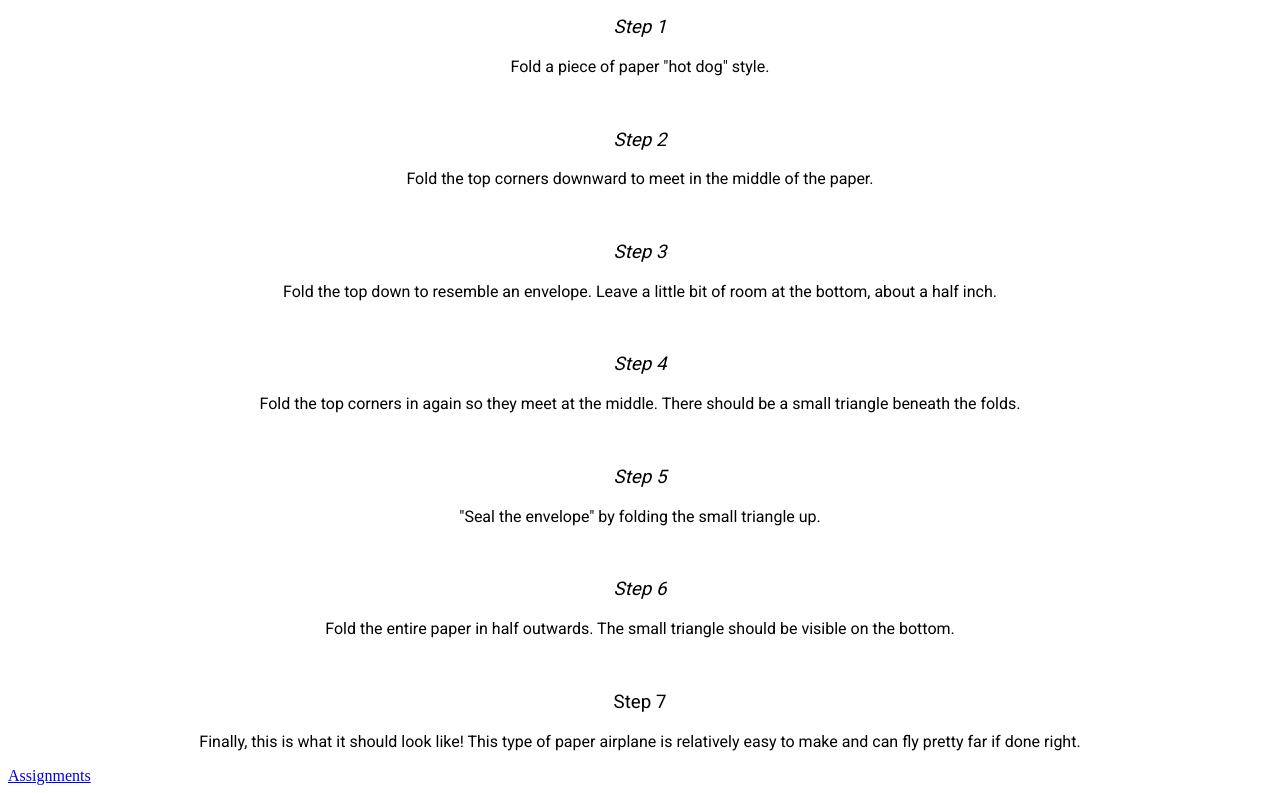
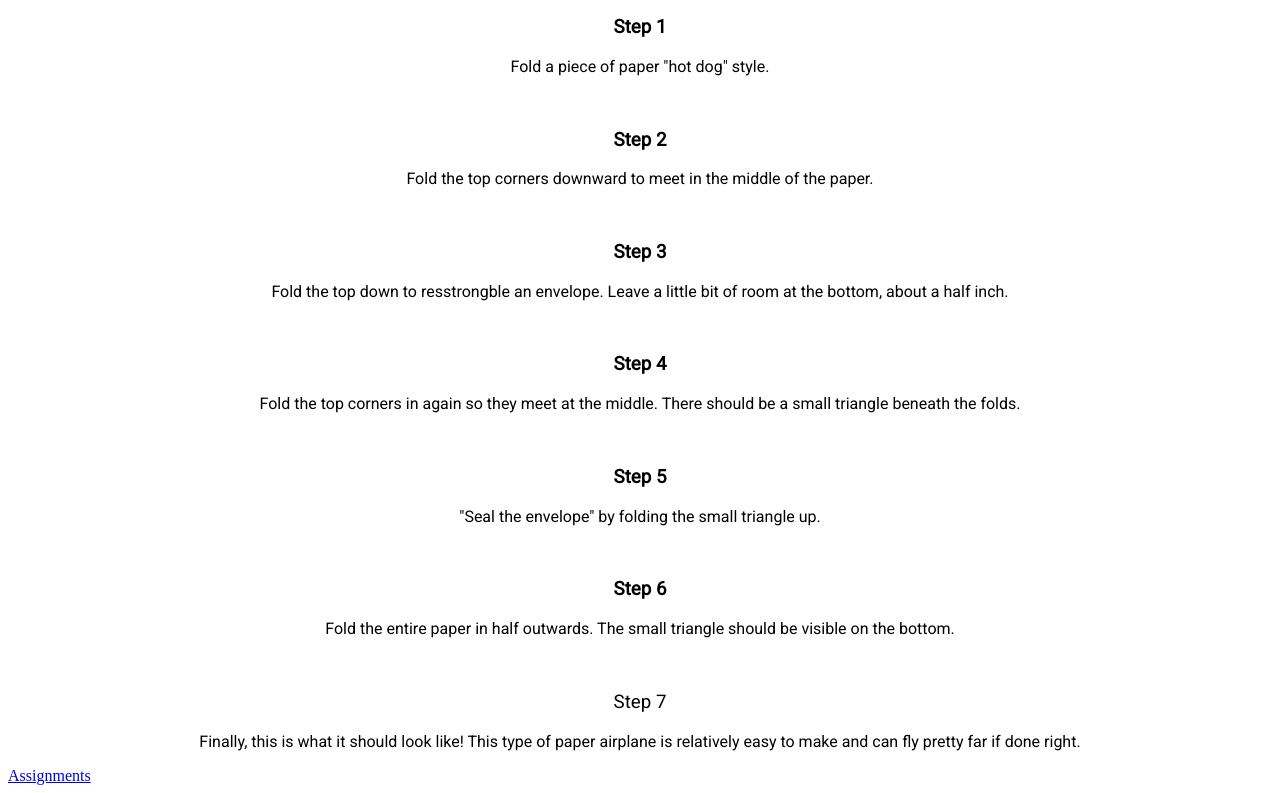
Before and after one commit to nxm701/CIM-111, a plain HTML site: page homework/jquery1/index.html in a window 1280 px wide. Shown: the part 74-867 px from the top of the page. Drawn offline with nearby package versions, Linux system fonts and the light colour scheme.

Commit message:
font correction

```diff
--- a/homework/jquery1/index.html
+++ b/homework/jquery1/index.html
@@ -69,27 +69,27 @@
 
 <div id="stepsblock">
 
-<h3 id="step1"><em>Step 1</em></h3>
+<h3 id="step1"><strong>Step 1</strong></h3>
   <p>Fold a piece of paper "hot dog" style.</p>
   <div id="steprecepticle1"></div>
 <br>
-<h3 id="step2"><em>Step 2</em></h3>
+<h3 id="step2"><strong>Step 2</strong></h3>
   <p>Fold the top corners downward to meet in the middle of the paper.</p>
   <div id="steprecepticle2"></div>
 <br>
-<h3 id="step3"><em>Step 3</em></h3>
-  <p>Fold the top down to resemble an envelope. Leave a little bit of room at the bottom, about a half inch.</p>
+<h3 id="step3"><strong>Step 3</strong></h3>
+  <p>Fold the top down to resstrongble an envelope. Leave a little bit of room at the bottom, about a half inch.</p>
   <div id="steprecepticle3"></div>
 <br>
-<h3 id="step4"><em>Step 4</em></h3>
+<h3 id="step4"><strong>Step 4</strong></h3>
   <p>Fold the top corners in again so they meet at the middle. There should be a small triangle beneath the folds.</p>
   <div id="steprecepticle4"></div>
 <br>
-<h3 id="step5"><em>Step 5</em></h3>
+<h3 id="step5"><strong>Step 5</strong></h3>
   <p>"Seal the envelope" by folding the small triangle up.</p>
   <div id="steprecepticle5"></div>
 <br>
-<h3 id="step6"><em>Step 6</em></h3>
+<h3 id="step6"><strong>Step 6</strong></h3>
   <p>Fold the entire paper in half outwards. The small triangle should be visible on the bottom.</p>
   <div id="steprecepticle6"></div>
 <br>
@@ -102,7 +102,7 @@
 
   <!--Local jquery script -->
   <script src="js/jquery-3.3.1.min.js"></script>
-  <!-- Remote Version -->
+  <!-- Rstrongote Version -->
   <script src="https://ajax.googleapis.com/ajax/libs/jquery/3.3.1/jquery.min.js"></script>
 
   <script>
```
